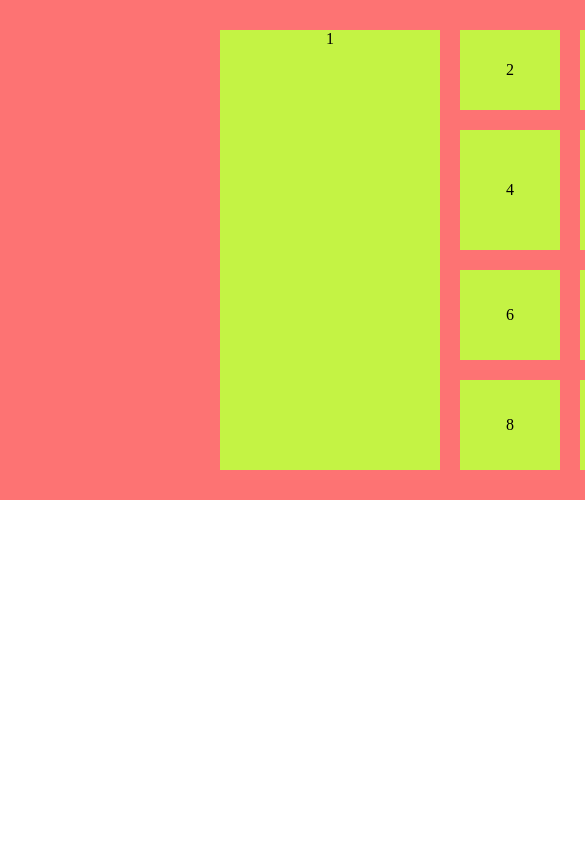
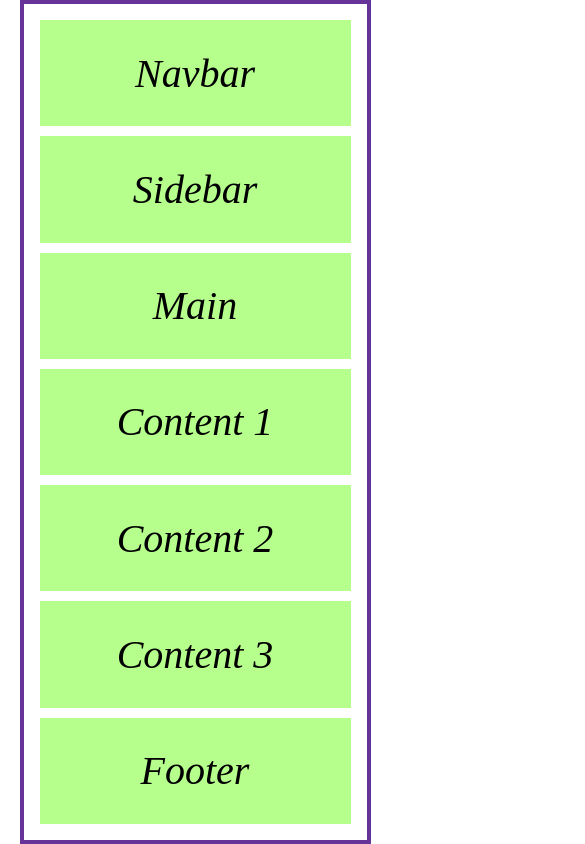
Before and after one commit to mamunsj/CSS-GRID-MASTER, a plain HTML site: page 26 - Test/index.html in a window 390 px wide. Shown: the top 844 px of the page, 585 px wide, since content can reach past the window. Drawn offline with Linux system fonts and the light colour scheme.

Commit message:
test grid updated

```diff
--- a/26 - Test/index.html
+++ b/26 - Test/index.html
@@ -7,15 +7,13 @@
   </head>
   <body>
     <div class="container">
-      <div class="item1">1</div>
-      <div class="item2">2</div>
-      <div class="item3">3</div>
-      <div class="item4">4</div>
-      <div class="item5">5</div>
-      <div class="item6">6</div>
-      <div class="item7">7</div>
-      <div class="item8">8</div>
-      <div class="item9">9</div>
+      <div class="item1">Navbar</div>
+      <div class="item2">Sidebar</div>
+      <div class="item3">Main</div>
+      <div class="item4">Content 1</div>
+      <div class="item5">Content 2</div>
+      <div class="item6">Content 3</div>
+      <div class="item7">Footer</div>
     </div>
 
     <style>
@@ -24,33 +22,76 @@
         padding: 0;
         box-sizing: border-box;
       }
+
       .container {
-        height: 500px;
-        width: 900px;
+        display: grid;
+        min-height: 100vh;
+        width: 90%;
         margin: 0 auto;
-        /* padding: 4rem 3rem; */
-        background: whitesmoke;
+        grid-template-columns: repeat(4, 1fr);
+        grid-template-rows: repeat(6, minmax(100px, 1fr));
+        grid-gap: 20px;
+        padding: 2rem;
+        border: 4px solid rebeccapurple;
+        text-align: center;
+      }
+
+      .container > * {
+        background: rgb(182, 255, 141);
         display: grid;
-        grid-template-columns: repeat(4, 100px);
-        grid-template-rows: 80px 120px;
-        grid-auto-rows: 90px;
-        grid-gap: 20px;
-        background: #fd7373;
-        justify-content: center;
+        align-items: center;
         align-content: center;
+        font-size: 40px;
+        font-style: italic;
       }
-      .container * {
-        background: rgb(196, 243, 68);
-        display: grid;
-        /* justify-content: center;
-        align-items: center; */
-        place-items: center;
+
+      .item1 {
+        grid-column: 1/-1;
       }
-      .item1 {
-        align-content: start;
-        align-items: end;
-        grid-column: span 2;
-        grid-row: span 4;
+      .item2 {
+        grid-column: 1 / span 1;
+        grid-row: 2/-2;
+      }
+      .item3 {
+        grid-column: span 3;
+        grid-row: 2/ 4;
+      }
+      .item4,
+      .item5,
+      .item6 {
+        grid-row: span 2;
+      }
+      .item7 {
+        grid-column: 1/-1;
+      }
+
+      /* Media Query for Mobile Devices */
+      @media (max-width: 768px) {
+        .container {
+          grid-template-columns: 1fr;
+          grid-template-rows: auto;
+          grid-gap: 10px;
+          padding: 1rem;
+        }
+
+        .item2 {
+          grid-row: auto;
+        }
+
+        .item3 {
+          grid-row: auto;
+          grid-column: auto;
+        }
+
+        .item4,
+        .item5,
+        .item6 {
+          grid-row: auto;
+        }
+
+        .item7 {
+          grid-column: auto;
+        }
       }
     </style>
   </body>
```
